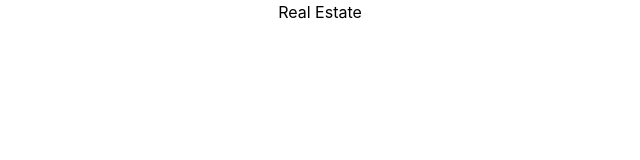
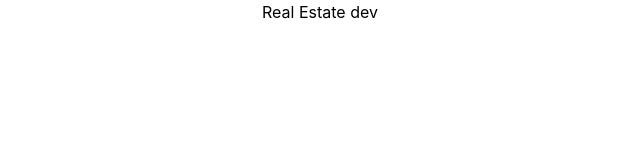
Before and after one commit to KalanaPallemulla/re-frontnox, a React (Create React App) app: page / in a window 1280 px wide. Shown: the top 160 px of the page, without its empty margins (320-960 px from the left). Built offline with nearby package versions, Linux system fonts and the light colour scheme.

Commit message:
test dev

```diff
--- a/src/App.js
+++ b/src/App.js
@@ -4,7 +4,7 @@ import "./App.css";
 function App() {
   return (
     <div className="App">
-      <h1>Real Estate</h1>
+      <h1>Real Estate dev</h1>
     </div>
   );
 }
```
